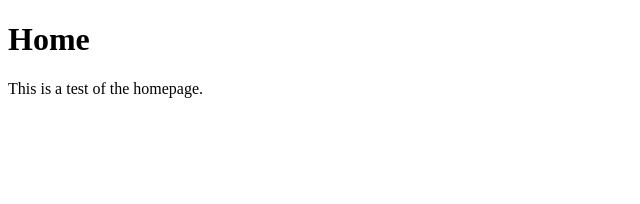
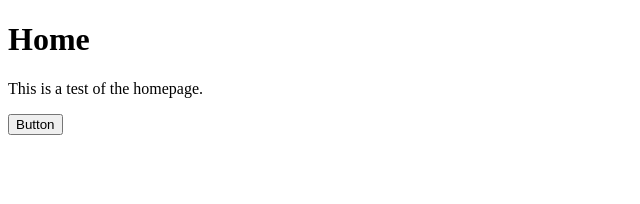
Before and after one commit to justtoconfirm/donation-component, a Gatsby app: page / in a window 1280 px wide. Shown: the top 204 px of the page, without its empty margins (0-640 px from the left). Built offline with nearby package versions, Linux system fonts and the light colour scheme.

Commit message:
Import the Button component to render on the homepage

```diff
--- a/src/pages/index.js
+++ b/src/pages/index.js
@@ -1,9 +1,12 @@
 import React from 'react'
+import Button from '../components/atoms/button/Button'
 
 const Home = () => (
 	<>
 		<h1>Home</h1>
 		<p>This is a test of the homepage.</p>
+
+		<Button />
 	</>
 )
 
```
